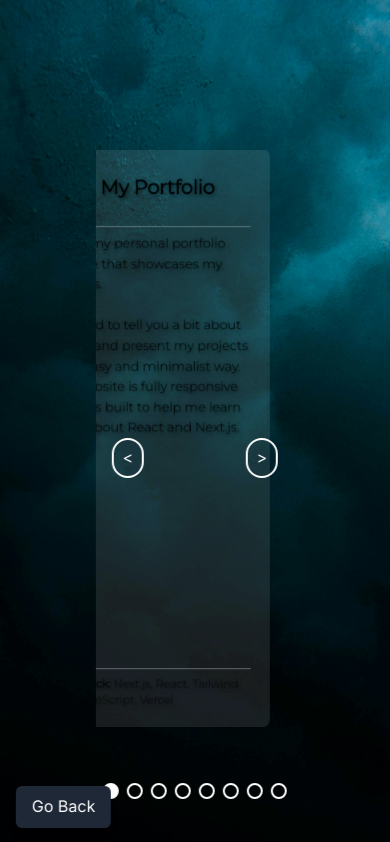
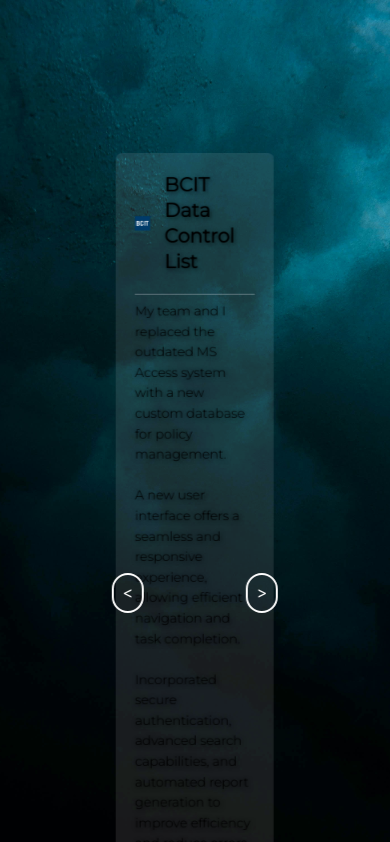
Before and after one commit to Brendan-Doy1e/Portfolio-Website, a Next.js app: page /projects in a window 390 px wide. Shown: the top 842 px of the page. Built offline with nearby package versions, Linux system fonts and the light colour scheme.

Commit message:
more mobile fixes

```diff
--- a/app/globals.css
+++ b/app/globals.css
@@ -332,7 +332,6 @@
 .carousel-item.wider-card {
   width: 20%;
   margin: 0 auto;
-  min-width: 300px;
 }
 
 .overflow-hidden {
```
